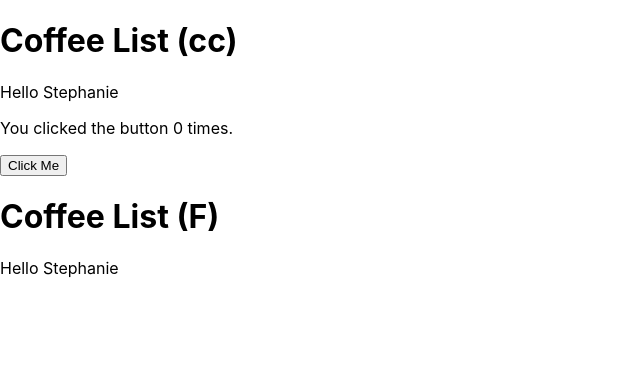
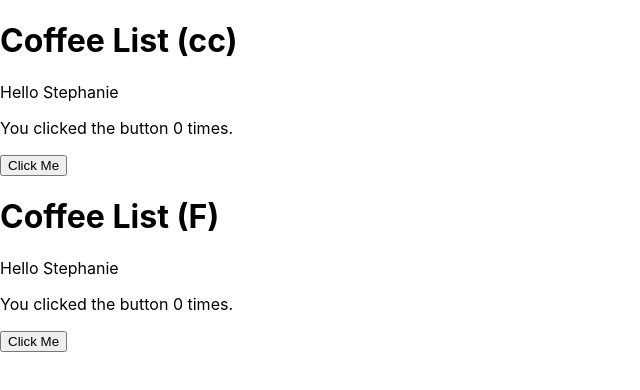
Before and after one commit to StephanieKSanchez/coffee-recipes, a React (Create React App) app: page / in a window 1280 px wide. Shown: the top 390 px of the page, without its empty margins (0-640 px from the left). Built offline with nearby package versions, Linux system fonts and the light colour scheme.

Commit message:
added functional component

```diff
--- a/src/components/FCoffee.js
+++ b/src/components/FCoffee.js
@@ -1,10 +1,16 @@
-import React from "react";
+import React, { useState } from "react";
 
 function FCoffee({ firstName }) {
+    const [count, setCount] = useState(0);
+    const handleClick = () => {
+        setCount(count + 1);
+    }
     return (
         <>
         <h1>Coffee List (F)</h1>
         <p>Hello {firstName} </p>
+        <p>You clicked the button {count} times.</p>
+        <button onClick={handleClick}>Click Me</button>
         </>
     )
 }
```
